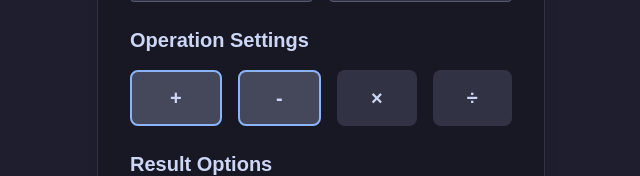
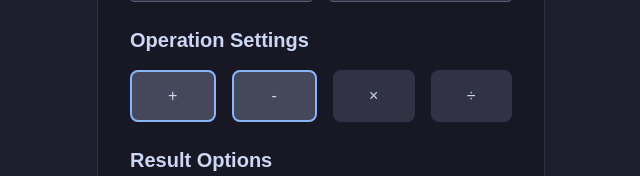
Before and after one commit to oerd/mate123, a Next.js app: page /settings in a window 1280 px wide. Shown: the part 920-1096 px from the top of the page, without its empty margins (319-959 px from the left). Built offline with nearby package versions, Linux system fonts and the light colour scheme.

Commit message:
refactor(components): use OperationToggle in settings
- Replace individual operation buttons with OperationToggle
- Update props for OperationToggle in app/page.tsx
- Cleanup unused imports and redundant code in settings page

```diff
--- a/app/page.tsx
+++ b/app/page.tsx
@@ -217,9 +217,9 @@ export default function Home() {
 
       {testParameters.operations.length > 1 && (
         <OperationToggle
-          operation={operation}
-          setOperation={setOperation}
-          availableOperations={testParameters.operations}
+          selected={operation}
+          onToggle={setOperation}
+          options={testParameters.operations}
         />
       )}
 
--- a/app/settings/page.tsx
+++ b/app/settings/page.tsx
@@ -2,9 +2,10 @@
 
 import { useLanguage } from '../LanguageContext';
 import { useTheme } from '../ThemeContext';
-import { useTestParameters, Operation, operationLookup } from '../TestParametersContext';
+import { useTestParameters, Operation } from '../TestParametersContext';
 import { translations } from '../translations';
 import Link from 'next/link';
+import { OperationToggle } from '../components/OperationToggle';
 import { LightIcon, DarkIcon, SystemIcon } from '../components/ThemeIcons';
 import { LanguageSelector } from '../components/LanguageSelector';
 import { useState, useEffect } from 'react';
@@ -273,59 +274,19 @@ export default function Settings() {
         <div className="mb-6">
           <h3 className="text-xl font-semibold mb-4 text-ctp-text">{t.operationSettings}</h3>
 
-          <div className="flex gap-4 mb-4">
-            <button
-              onClick={() => handleOperationToggle('addition')}
-              className={`p-3 rounded-lg transition-all flex items-center justify-center flex-1 ${
-                selectedOperations.includes('addition')
-                  ? 'bg-ctp-surface1 border-2 border-ctp-blue'
-                  : 'bg-ctp-surface0 hover:bg-ctp-surface1'
-              }`}
-              aria-label={t.addition}
-            >
-              <span className="text-xl font-bold"> { operationLookup('addition') } </span>
-              {/*<span className="ml-2">{t.addition}</span>*/}
-            </button>
-
-            <button
-              onClick={() => handleOperationToggle('subtraction')}
-              className={`p-2 rounded-lg transition-all flex items-center justify-center flex-1 ${
-                selectedOperations.includes('subtraction')
-                  ? 'bg-ctp-surface1 border-2 border-ctp-blue'
-                  : 'bg-ctp-surface0 hover:bg-ctp-surface1'
-              }`}
-              aria-label={t.subtraction}
-            >
-              <span className="text-xl font-bold"> { operationLookup('subtraction') } </span>
-              {/*<span className="ml-2">{t.subtraction}</span>*/}
-            </button>
-
-            <button
-              onClick={() => handleOperationToggle('multiplication')}
-              className={`p-2 rounded-lg transition-all flex items-center justify-center flex-1 ${
-                selectedOperations.includes('multiplication')
-                  ? 'bg-ctp-surface1 border-2 border-ctp-blue'
-                  : 'bg-ctp-surface0 hover:bg-ctp-surface1'
-              }`}
-              aria-label={t.multiplication}
-            >
-              <span className="text-xl font-bold"> { operationLookup('multiplication') } </span>
-              {/*<span className="ml-2">{t.multiplication}</span>*/}
-            </button>
-
-            <button
-              onClick={() => handleOperationToggle('division')}
-              className={`p-2 rounded-lg transition-all flex items-center justify-center flex-1 ${
-                selectedOperations.includes('division')
-                  ? 'bg-ctp-surface1 border-2 border-ctp-blue'
-                  : 'bg-ctp-surface0 hover:bg-ctp-surface1'
-              }`}
-              aria-label={t.division}
-            >
-              <span className="text-xl font-bold"> { operationLookup('division') } </span>
-              {/*<span className="ml-2">{t.division}</span>*/}
-            </button>
-          </div>
+          <OperationToggle
+          options={['addition', 'subtraction', 'multiplication', 'division']}
+          selected={selectedOperations}
+          onToggle={handleOperationToggle}
+          className="flex gap-4 mb-4"
+          renderButtonClass={(op, active) =>
+            `p-3 rounded-lg transition-all flex items-center justify-center flex-1 ${
+              active
+                ? 'bg-ctp-surface1 border-2 border-ctp-blue'
+                : 'bg-ctp-surface0 hover:bg-ctp-surface1'
+            }`
+          }
+        />
         </div>
 
         <div className="mb-6">
```
